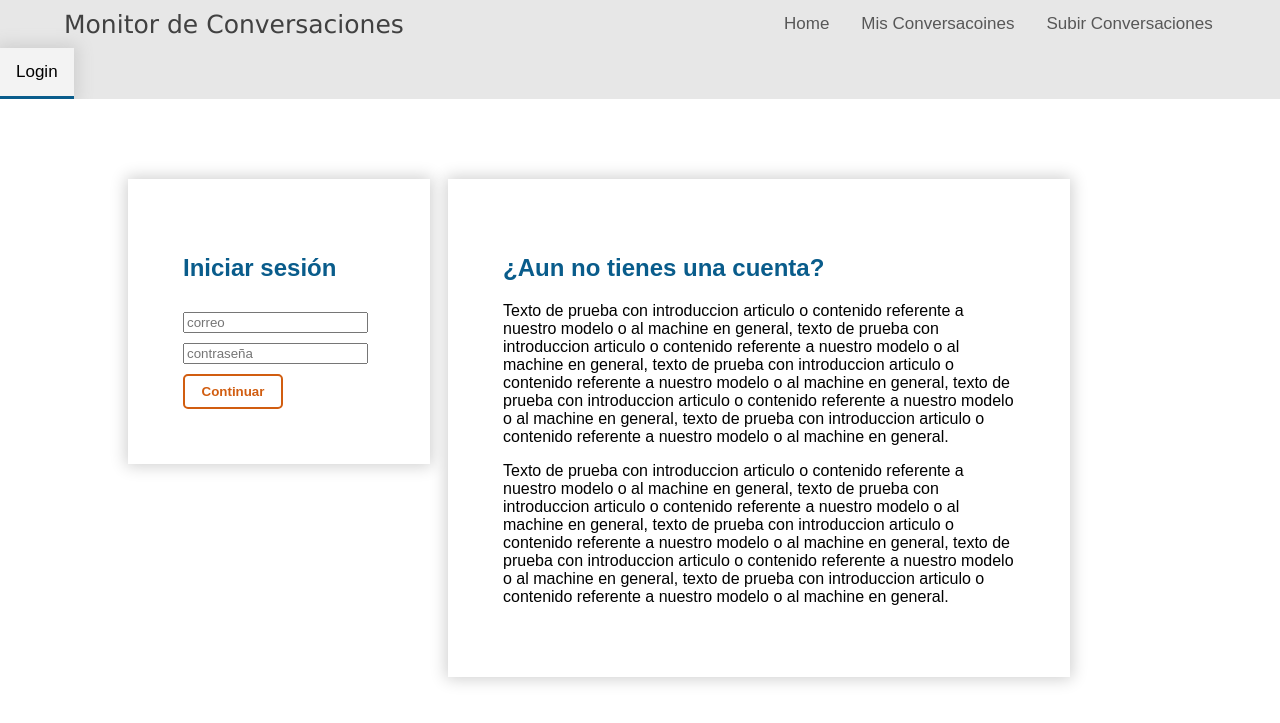
After one commit to Josue0117/message_monitor, a Django app: page /login/ in a window 1280 px wide. The commit adds this page. Shown: the top 723 px of the page. Run offline with Django 3.2, Linux system fonts and the light colour scheme.

Commit message:
Navbar dinamic style and first version of login tab

```diff
--- /dev/null
+++ b/msg_mnt/msg_mnt/static/msg_mnt/css/login.css
@@ -0,0 +1,40 @@
+div.card {
+    position: absolute;
+    margin-top: 80px;
+    padding: 55px;
+    background-color: white;
+    box-shadow: 0 0 15px 2px rgb(207, 207, 207);
+}
+
+div.login {
+    margin-left: 10%;
+    width: 15%;
+}
+
+div.signup {
+    margin-left: 35%;
+    width: 40%;
+}
+
+h2 {
+    color: rgb(9, 92, 139)
+}
+
+input, button {
+    margin-top: 10px;
+}
+
+button {
+    height: 35px;
+    width: 100px;
+    color:rgb(209, 93, 16);
+    font-weight: bold;
+    background-color: white;
+    border: solid 2px rgb(209, 93, 16);
+    border-radius: 5px;
+}
+
+button:hover {
+    background-color: rgb(209, 93, 16);
+    color: white;
+}
--- /dev/null
+++ b/msg_mnt/msg_mnt/templates/login.html
@@ -0,0 +1,41 @@
+{% load staticfiles %}
+<!DOCTYPE html>
+<html lang="en">
+<head>
+    <meta charset="UTF-8">
+    <meta http-equiv="X-UA-Compatible" content="IE=edge">
+    <meta name="viewport" content="width=device-width, initial-scale=1.0">
+    <link rel="stylesheet" type="text/css" href="{% static 'msg_mnt/css/login.css' %}">
+    <title>Index</title>
+</head>
+<body>
+    {% include "navbar.html" %}
+
+    <div class="login card">
+        <h2>Iniciar sesión</h2>
+        <form>
+            <input id="email" name="email" type="text" placeholder="correo">
+            <input id="password" name="password" type="password" placeholder="contraseña">
+            <button>Continuar</button>
+        </form>
+    </div>
+
+    <div class="signup card">
+        <h2>¿Aun no tienes una cuenta?</h2>
+        <p>Texto de prueba con introduccion articulo o contenido referente a nuestro modelo o al machine
+            en general, texto de prueba con introduccion articulo o contenido referente a nuestro modelo o al machine
+            en general, texto de prueba con introduccion articulo o contenido referente a nuestro modelo o al machine
+            en general, texto de prueba con introduccion articulo o contenido referente a nuestro modelo o al machine
+            en general, texto de prueba con introduccion articulo o contenido referente a nuestro modelo o al machine
+            en general.
+        </p>
+        <p>Texto de prueba con introduccion articulo o contenido referente a nuestro modelo o al machine
+            en general, texto de prueba con introduccion articulo o contenido referente a nuestro modelo o al machine
+            en general, texto de prueba con introduccion articulo o contenido referente a nuestro modelo o al machine
+            en general, texto de prueba con introduccion articulo o contenido referente a nuestro modelo o al machine
+            en general, texto de prueba con introduccion articulo o contenido referente a nuestro modelo o al machine
+            en general.
+        </p>
+    </div>
+</body>
+</html>
--- a/msg_mnt/msg_mnt/templates/navbar.html
+++ b/msg_mnt/msg_mnt/templates/navbar.html
@@ -1,4 +1,4 @@
-{% load staticfiles %}
+{% load static %}
 <!DOCTYPE html>
 <html lang="en">
 <head>
@@ -11,10 +11,10 @@
 <body>
     <div class="topnav">
         <p class="tittle">Monitor de Conversaciones</p>
-        <a class="active" href="{% url 'home' %}" style="margin-left: 60%;">Home</a>
+        <a class="{{ home|yesno:'active,' }}" href="{% url 'home' %}" style="margin-left: 60%;">Home</a>
         <a href="{% url 'mis-cvs' %}">Mis Conversacoines</a>
         <a href="{% url 'sbr-cvs' %}">Subir Conversaciones</a>
-        <a href="{% url 'login' %}">Login</a>
+        <a class="{{ login|yesno:'active,' }}" href="{% url 'login' %}">Login</a>
     </div>
 </body>
 </html>
--- a/msg_mnt/msg_mnt/views.py
+++ b/msg_mnt/msg_mnt/views.py
@@ -2,13 +2,13 @@ from django.http import HttpResponse
 from django.shortcuts import render
 
 def index(request):
-    return render(request,"index.html")
+    return render(request,"index.html",{"home":"active"})
 
 def mis_conversaciones(request):
-    return render(request,"index.html")
+    return render(request,"index.html",{"login":"active"})
 
 def sbr_conversaciones(request):
-    return render(request,"index.html")
+    return render(request,"index.html",{"login":"active"})
 
 def login(request):
-    return render(request,"login.html")
+    return render(request,"login.html",{"login":"active"})
```
